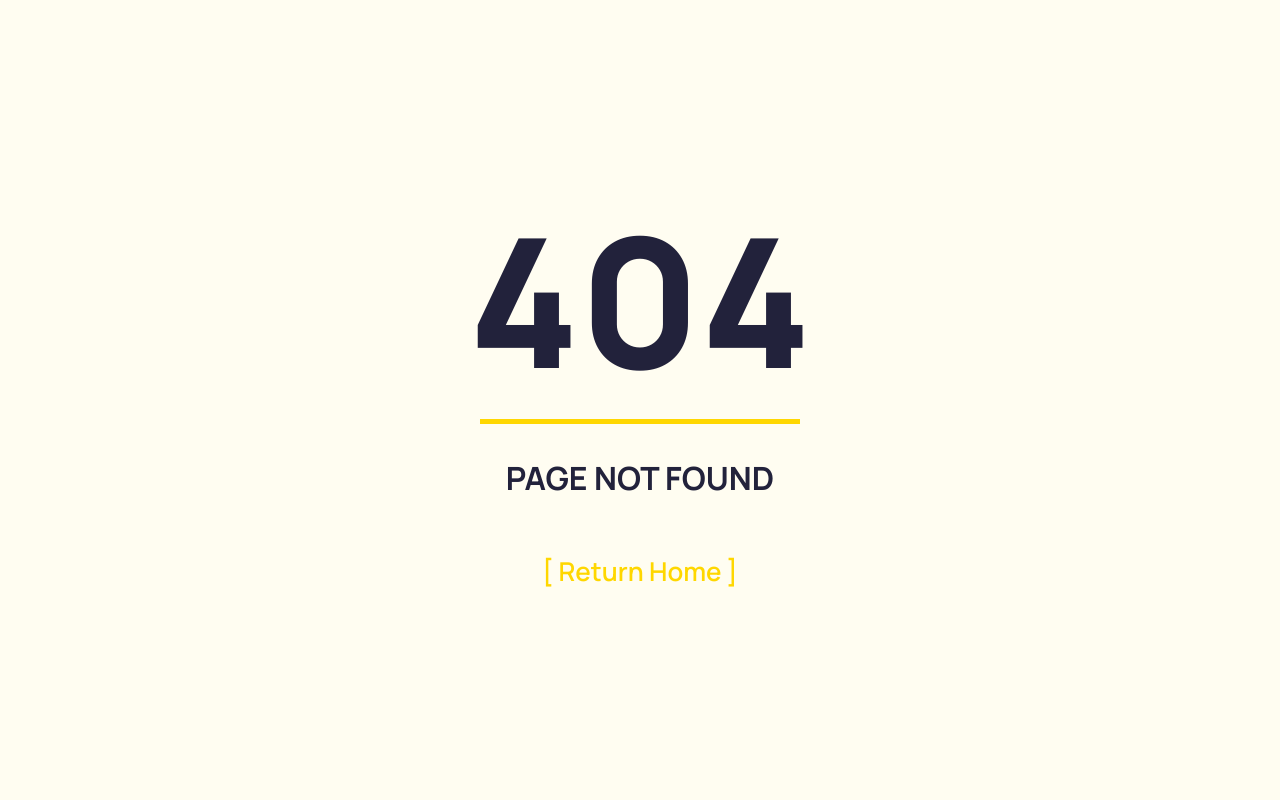
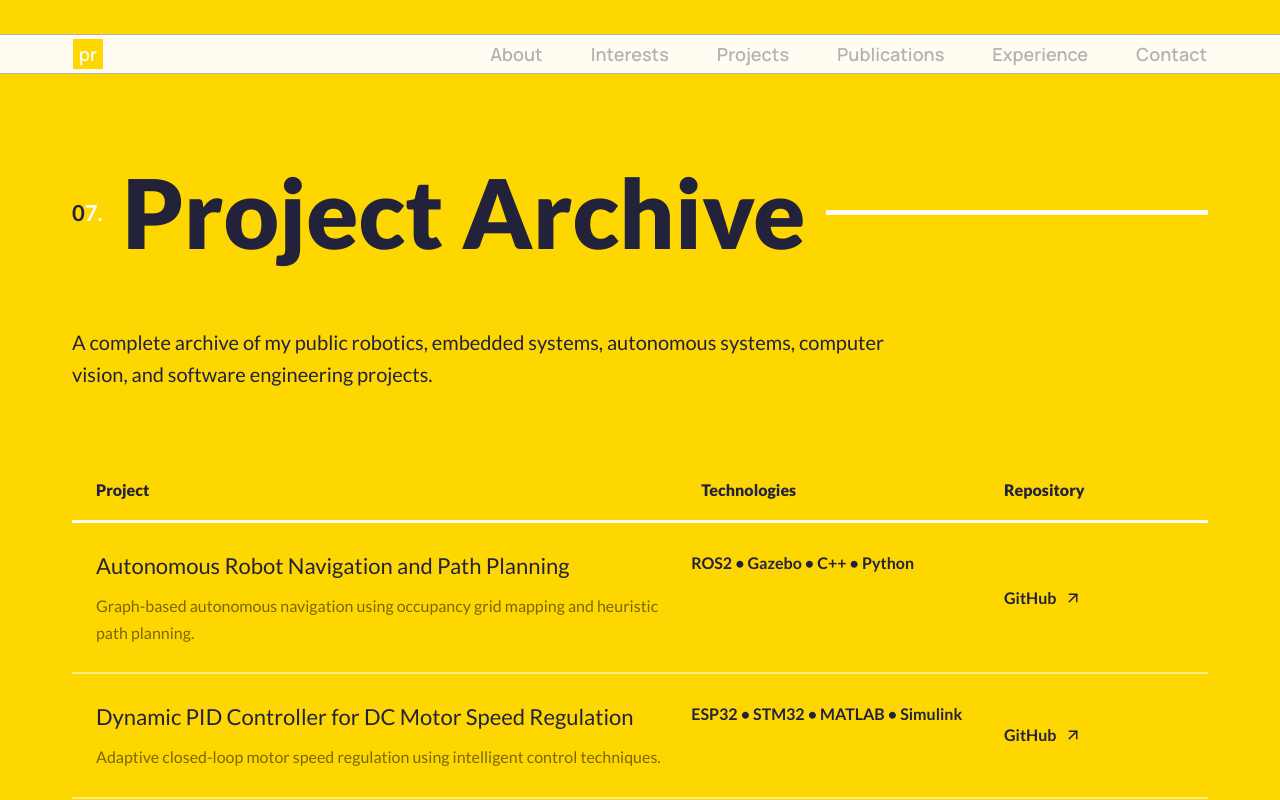
Before and after one commit to PrajnaRanganath/Portfolio, a Next.js app: page /archive in a window 1280 px wide. Before the commit this address had no page. Shown: the top 800 px of the page. Built offline with nearby package versions, Linux system fonts and the light colour scheme.

Commit message:
Project Archive

```diff
--- /dev/null
+++ b/app/archive/Archive.module.css
@@ -0,0 +1,262 @@
+.archive{
+
+    width:100%;
+    min-height:100vh;
+
+    background:#FFD700;
+
+    padding:140px 72px 80px;
+
+}
+
+.container{
+
+    max-width:1400px;
+    margin:auto;
+
+}
+
+/* Heading */
+
+.headingRow{
+
+    display:flex;
+    align-items:center;
+
+}
+
+.number{
+
+    display:flex;
+    margin-right:20px;
+
+    font-size:22px;
+    font-weight:700;
+
+    color:#22223B;
+
+}
+
+.white{
+
+    color:#FFFDF1;
+
+}
+
+.headingRow h1{
+
+    margin:0;
+
+    font-size:96px;
+    font-weight:800;
+
+    color:#22223B;
+
+}
+
+.line{
+
+    flex:1;
+
+    height:5px;
+
+    background:#FFFDF1;
+
+    margin-left:20px;
+
+}
+
+.description{
+
+    max-width:850px;
+
+    margin:42px 0 70px;
+
+    font-size:20px;
+
+    line-height:1.6;
+
+    color:#22223B;
+
+}
+
+/* table */
+
+.table{
+
+    display:flex;
+    flex-direction:column;
+
+}
+
+.header{
+
+    display:grid;
+
+    grid-template-columns:2fr 1fr 180px;
+
+    padding:18px 24px;
+
+    border-bottom:3px solid #FFFDF1;
+
+    font-weight:800;
+
+    color:#22223B;
+
+}
+
+.card{
+
+    display:grid;
+
+    grid-template-columns:2fr 1fr 180px;
+
+    gap:30px;
+
+    padding:26px 24px;
+
+    border-bottom:2px solid rgba(255,253,241,.55);
+
+}
+
+.projectInfo h3{
+
+    margin:0;
+
+    font-size:22px;
+
+    color:#22223B;
+
+}
+
+.projectInfo p{
+
+    margin-top:10px;
+
+    color:#7B6700;
+
+    line-height:1.7;
+
+}
+
+.tech{
+
+    color:#22223B;
+
+    font-weight:600;
+
+    line-height:1.7;
+
+}
+
+.github{
+
+    display:flex;
+    align-items:center;
+    gap:8px;
+
+    width:max-content;
+
+    color:#22223B;
+
+    text-decoration:none;
+
+    font-weight:700;
+
+}
+
+.github:hover{
+
+    color:#FFFDF1;
+
+}
+
+/* Tablet */
+
+@media(max-width:900px){
+
+.archive{
+
+    padding:120px 32px;
+
+}
+
+.headingRow h1{
+
+    font-size:58px;
+
+}
+
+.header{
+
+    display:none;
+
+}
+
+.card{
+
+    display:flex;
+
+    flex-direction:column;
+
+    gap:18px;
+
+    padding:30px 0;
+
+}
+
+}
+
+/* Mobile */
+
+@media(max-width:600px){
+
+.archive{
+
+    padding:100px 20px;
+
+}
+
+.headingRow{
+
+    flex-wrap:wrap;
+
+}
+
+.headingRow h1{
+
+    font-size:42px;
+
+}
+
+.line{
+
+    display:none;
+
+}
+
+.description{
+
+    font-size:16px;
+
+}
+
+.projectInfo h3{
+
+    font-size:18px;
+
+}
+
+.projectInfo p{
+
+    font-size:14px;
+
+}
+
+.tech{
+
+    font-size:14px;
+
+}
+
+}
--- /dev/null
+++ b/app/archive/page.tsx
@@ -0,0 +1,120 @@
+"use client";
+
+import Navbar from "@/app/components/Navbar";
+import Link from "next/link";
+import { ArrowUpRight } from "lucide-react";
+import styles from "./Archive.module.css";
+
+const projects = [
+  {
+    title: "Autonomous Robot Navigation and Path Planning",
+    tech: "ROS2 • Gazebo • C++ • Python",
+    description:
+      "Graph-based autonomous navigation using occupancy grid mapping and heuristic path planning.",
+    github: "#",
+  },
+  {
+    title: "Dynamic PID Controller for DC Motor Speed Regulation",
+    tech: "ESP32 • STM32 • MATLAB • Simulink",
+    description:
+      "Adaptive closed-loop motor speed regulation using intelligent control techniques.",
+    github: "#",
+  },
+  {
+    title: "LiDAR-Based Environmental Mapping and Perception",
+    tech: "ROS2 • PCL • RViz • C++ • Python",
+    description:
+      "Modular 3D point-cloud perception pipeline for autonomous robotic navigation.",
+    github: "#",
+  },
+  {
+    title: "IoT-Based Red Palm Weevil Detection System",
+    tech: "Python • CNN • YOLO • Vision Transformer",
+    description:
+      "Thermal-image-based pest detection with embedded edge deployment.",
+    github: "#",
+  },
+  {
+    title: "Agricultural Robotics Research",
+    tech: "ROS • Python • KiCad • Embedded Systems",
+    description:
+      "Software and embedded hardware developed for precision agriculture research at Cornell University.",
+    github: "#",
+  },
+  {
+    title: "Portfolio Website",
+    tech: "Next.js • React • TypeScript",
+    description:
+      "Personal portfolio showcasing research, projects, and technical experience.",
+    github: "#",
+  },
+  {
+    title: "SEGY Seismic Analyzer",
+    tech: "Python • NumPy • Matplotlib",
+    description:
+      "Processing and visualization of seismic data from SEGY files.",
+    github: "#",
+  },
+];
+
+export default function Archive() {
+  return (
+    <>
+      <Navbar />
+
+      <main className={styles.archive}>
+        <div className={styles.container}>
+          {/* Heading */}
+
+          <div className={styles.headingRow}>
+            <div className={styles.number}>
+              <span>0</span>
+              <span className={styles.white}>7.</span>
+            </div>
+
+            <h1>Project Archive</h1>
+
+            <div className={styles.line}></div>
+          </div>
+
+          <p className={styles.description}>
+            A complete archive of my public robotics, embedded systems,
+            autonomous systems, computer vision, and software engineering
+            projects.
+          </p>
+
+          {/* Projects */}
+
+          <div className={styles.table}>
+            <div className={styles.header}>
+              <span>Project</span>
+              <span>Technologies</span>
+              <span>Repository</span>
+            </div>
+
+            {projects.map((project) => (
+              <div key={project.title} className={styles.card}>
+                <div className={styles.projectInfo}>
+                  <h3>{project.title}</h3>
+                  <p>{project.description}</p>
+                </div>
+
+                <div className={styles.tech}>
+                  {project.tech}
+                </div>
+
+                <Link
+                  href={project.github}
+                  target="_blank"
+                  className={styles.github}
+                >
+                  GitHub <ArrowUpRight size={18} />
+                </Link>
+              </div>
+            ))}
+          </div>
+        </div>
+      </main>
+    </>
+  );
+}
--- a/app/components/Navbar.tsx
+++ b/app/components/Navbar.tsx
@@ -2,12 +2,17 @@
 
 import { useEffect, useState } from "react";
 import Link from "next/link";
+import { usePathname } from "next/navigation";
 import styles from "./Navbar.module.css";
 
 export default function Navbar() {
 
   const [sticky, setSticky] = useState(false);
   const [menuOpen, setMenuOpen] = useState(false);
+  const pathname = usePathname();
+
+const navLink = (section: string) =>
+  pathname === "/" ? `#${section}` : `/#${section}`;
 
   useEffect(() => {
 
@@ -29,27 +34,29 @@ export default function Navbar() {
 
       <nav className={`${styles.navbar} ${sticky ? styles.sticky : ""}`}>
 
-        {/* Logo */}
-
-        <Link href="#hero" className={styles.logoBox} onClick={closeMenu}>
-          <span className={styles.logoText}>pr</span>
-        </Link>
+<Link
+  href={pathname === "/" ? "#hero" : "/#hero"}
+  className={styles.logoBox}
+  onClick={closeMenu}
+>
+  <span className={styles.logoText}>pr</span>
+</Link>
 
         {/* Desktop Navigation */}
 
         <div className={styles.navLinks}>
 
-          <Link href="#about">About</Link>
+<Link href={navLink("about")}>About</Link>
 
-          <Link href="#interests">Interests</Link>
+<Link href={navLink("interests")}>Interests</Link>
 
-          <Link href="#projects">Projects</Link>
+<Link href={navLink("projects")}>Projects</Link>
 
-          <Link href="#publications">Publications</Link>
+<Link href={navLink("publications")}>Publications</Link>
 
-          <Link href="#experience">Experience</Link>
+<Link href={navLink("experience")}>Experience</Link>
 
-          <Link href="#contact">Contact</Link>
+<Link href={navLink("contact")}>Contact</Link>
 
         </div>
 
@@ -75,17 +82,17 @@ export default function Navbar() {
         className={`${styles.mobileMenu} ${menuOpen ? styles.showMenu : ""}`}
       >
 
-        <Link href="#about" onClick={closeMenu}>About</Link>
+<Link href={navLink("about")} onClick={closeMenu}>About</Link>
 
-        <Link href="#interests" onClick={closeMenu}>Interests</Link>
+<Link href={navLink("interests")} onClick={closeMenu}>Interests</Link>
 
-        <Link href="#projects" onClick={closeMenu}>Projects</Link>
+<Link href={navLink("projects")} onClick={closeMenu}>Projects</Link>
 
-        <Link href="#publications" onClick={closeMenu}>Publications</Link>
+<Link href={navLink("publications")} onClick={closeMenu}>Publications</Link>
 
-        <Link href="#experience" onClick={closeMenu}>Experience</Link>
+<Link href={navLink("experience")} onClick={closeMenu}>Experience</Link>
 
-        <Link href="#contact" onClick={closeMenu}>Contact</Link>
+<Link href={navLink("contact")} onClick={closeMenu}>Contact</Link>
 
       </div>
 
```
